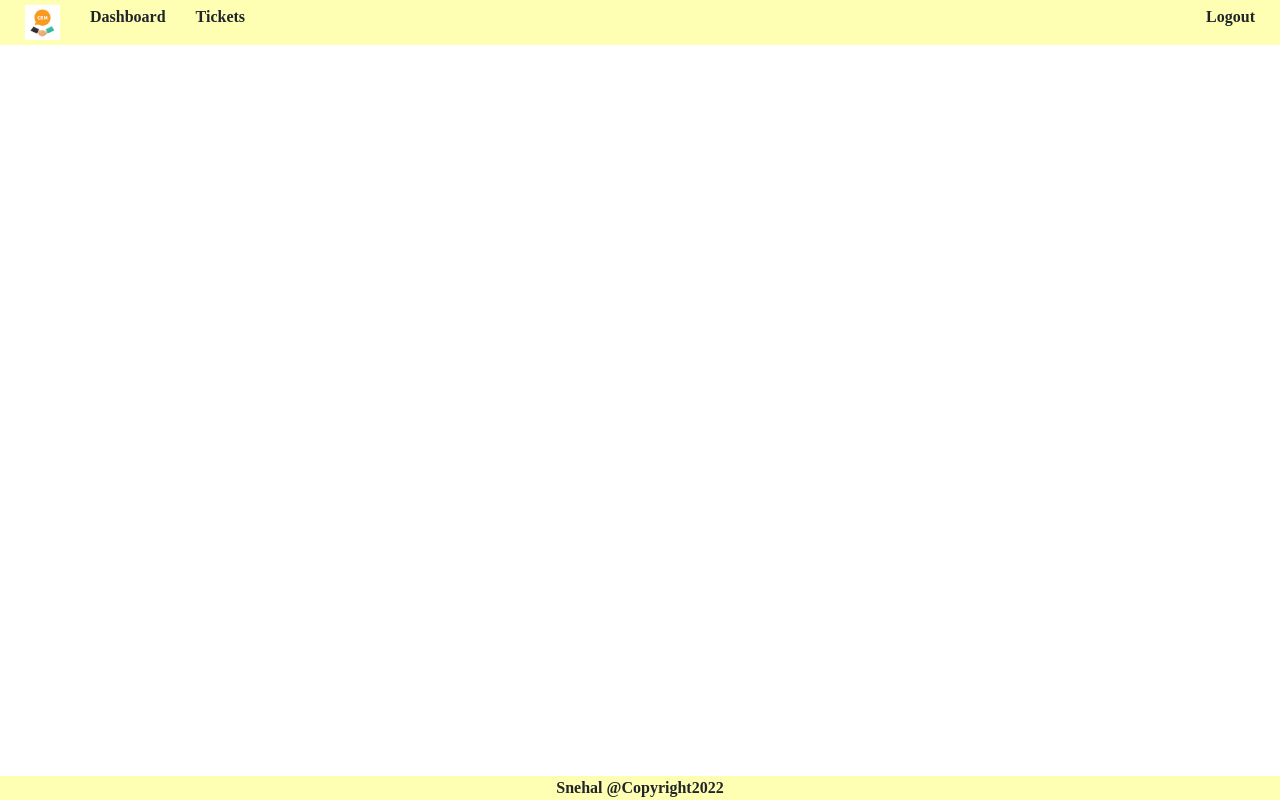
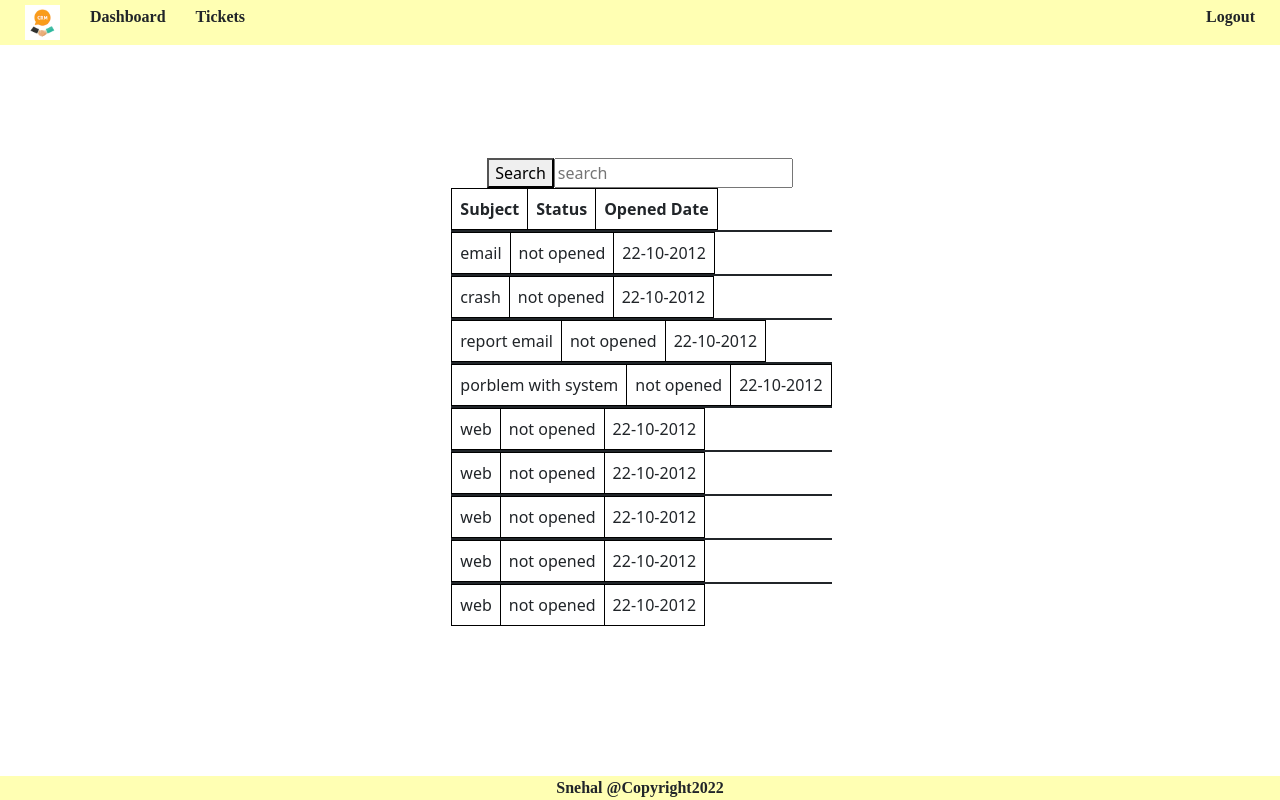
Before and after one commit to akkonrad/CRM-mernstack, a React (Create React App) app in the folder crm_frontend/: page /TicketLanding in a window 1280 px wide. Built offline with nearby package versions, Linux system fonts and the light colour scheme.

Commit message:
ticketLanding page and search

```diff
--- a/crm_frontend/src/App.js
+++ b/crm_frontend/src/App.js
@@ -7,6 +7,7 @@ import Footer from './DefaultLayout/Footer';
 import Dashboard from './DefaultLayout/Dashboard';
 import { BrowserRouter, Routes, Route } from 'react-router-dom';
 import Contextwrapper from './context/ContextWrapper';
+import Ticketland from './Ticket Landing page/TicketLand';
 
 
 function App() {
@@ -18,7 +19,7 @@ function App() {
         <Routes>
           <Route path='/' element={<LoginAuth/>}/>
           <Route path='/dashboard' element={<Dashboard />}/>
-          {/* <LoginAuth /> */}
+          <Route path='/TicketLanding' element={<Ticketland/>} />
         </Routes>
           <Footer />
       </div>
--- a/crm_frontend/src/Data/Object.js
+++ b/crm_frontend/src/Data/Object.js
@@ -1,4 +1,29 @@
 const Object = [
+    {
+        Subject: "email",
+        Status: "not opened",
+        Date:"22-10-2012"
+    },
+    {
+        Subject: "crash",
+        Status: "not opened",
+        Date:"22-10-2012"
+    },
+    {
+        Subject: "report email",
+        Status: "not opened",
+        Date:"22-10-2012"
+    },
+    {
+        Subject: "porblem with system",
+        Status: "not opened",
+        Date:"22-10-2012"
+    },
+    {
+        Subject: "web",
+        Status: "not opened",
+        Date:"22-10-2012"
+    },
     {
         Subject: "web",
         Status: "not opened",
--- a/crm_frontend/src/DefaultLayout/Dashboard.js
+++ b/crm_frontend/src/DefaultLayout/Dashboard.js
@@ -1,4 +1,5 @@
-import React, {useContext }from 'react'
+import React, { useContext } from 'react'
+import { Link } from 'react-router-dom'
 import './Dashboard.css'
 import TableDashboard from './TableDashboard'
 import Object from '../Data/Object'
@@ -13,17 +14,20 @@ function Dashboard() {
         <>
             <div className='dashboard-container'>
                 <div className='add-ticket'>
-                    <AddTicket/>
+                    <AddTicket />
                 </div>
                 <div>Total tickets:{form.length}</div>
                 <div>Pending tickets:7</div>
 
             </div>
-            <div className='table-header'>My Recently Added Tickets</div>
+            <Link to="/TicketLanding">
+                <div className='table-header'>Show Added Tickets</div>
+            </Link>
             <div className='table-container'>
 
                 {/* table dahsboard  here --we can pass data to table from here */}
-                <TableDashboard form={form}/>
+
+                <Link to="/TicketLanding"></Link> <TableDashboard form={form} />
 
 
             </div>
--- a/crm_frontend/src/DefaultLayout/TableDashboard.js
+++ b/crm_frontend/src/DefaultLayout/TableDashboard.js
@@ -4,7 +4,14 @@ import React, { useContext,useEffect,useState } from 'react'
 function TableDashboard({ form}) {
     console.log(form,"this is the form");
 
-
+    const [validate, setValidate] = useState(false);
+    // form.map((ele) => {
+    //     if (ele.subject.length < 5) {
+    //         setValidate(false)
+    //     } else {
+    //         setValidate(true)
+    //     }
+    // })
     return (
         <div className='table'>
             <table>
@@ -18,6 +25,7 @@ function TableDashboard({ form}) {
 
                 {form.length ?
                     form.map((ele, id) => {
+
                         console.log(ele);
                         return (
                             <tbody key={id}>
--- /dev/null
+++ b/crm_frontend/src/Ticket Landing page/TicketLand.js
@@ -0,0 +1,77 @@
+import React, {useState,useEffect}from 'react';
+import './ticketLand.css'
+import Object from '../Data/Object';
+
+const Ticketland = () => {
+    const [searchString, setSearchString] = useState('')
+    const [filterArr,setfilterArr]=useState(Object)
+    useEffect(() => {
+
+    },[searchString,filterArr])
+    function HandleChange(e) {
+        let { value } = e.target;
+        setSearchString(value);
+        search(value)
+
+    }
+    function search(str) {
+        const filteredTicket= Object.filter((ele) => {
+            return ele.Subject.toLowerCase().includes(str.toLowerCase());
+        })
+        console.log(filteredTicket);
+        setfilterArr(filteredTicket)
+    }
+    return (
+        <div className='container'>
+        <div className='search'>
+            <button>Search</button>
+        <div>
+            <input type="text" placeholder='search' onChange={HandleChange} />
+        </div>
+        </div>
+        <div className='table-ticket'>
+
+            <table className='table'>
+                <thead>
+                    <tr>
+                        <th>Subject</th>
+                        <th>Status</th>
+                        <th>Opened Date</th>
+                    </tr>
+                </thead>
+
+                {filterArr.length ?
+                    filterArr.map((ele, id) => {
+
+                        console.log(ele);
+                        return (
+                            <tbody key={id}>
+                                <tr >
+                                    <td>{ele.Subject}</td>
+                                    <td>{ele.Status}</td>
+                                    <td>{ele.Date}</td>
+                                </tr>
+                            </tbody>
+                        )
+                    })
+                    : (
+                        <tbody>
+                            <tr>
+                                <td>no action needed</td>
+                            </tr>
+                        </tbody>
+                    )
+
+
+                }
+
+
+            </table>
+
+
+        </div>
+    </div>
+    );
+}
+
+export default Ticketland;
--- /dev/null
+++ b/crm_frontend/src/Ticket Landing page/ticketLand.css
@@ -0,0 +1,31 @@
+.table-ticket{
+    display: flex;
+    justify-content: center;
+}
+
+.container{
+    display: flex;
+    flex-direction: column;
+    justify-content: center;
+    align-items: center;
+   height: 100%;
+   width: 100%;
+
+}
+.search{
+    display: flex;
+}
+.table  tr{
+    margin: 10px;
+    padding: 10px;
+    border: 1px solid black;
+    width: fit-content;
+}
+.table  tr th{
+    border: 1px solid black;
+    width: fit-content;
+}
+.table tr td{
+    border: 1px solid black;
+    width: fit-content;
+}
--- a/crm_frontend/src/context/ContextWrapper.js
+++ b/crm_frontend/src/context/ContextWrapper.js
@@ -16,6 +16,7 @@ const Contextwrapper = ({ children }) => {
         e.preventDefault();
         let { name, value } = e.target;
         if (name == 'subject') {
+
             setData(value);
 
 
@@ -30,8 +31,18 @@ const Contextwrapper = ({ children }) => {
     }
     const handleSubmit = (e) => {
         e.preventDefault();
+        if (data.length < 5 || !data ||!status || !date) {
+            setValidate(false)
+            alert("inputs are not valid")
+            return;
+        }
 
-        setform([...form, { subject: data, status: status, date: date }])
+        if (!validate) {
+
+            setform([...form, { subject: data, status: status, date: date }])
+        }
+
+
 
 
 
```
Also changed, not shown: crm_frontend/src/Form_addTicket/Form.js (+0 -27 lines).
